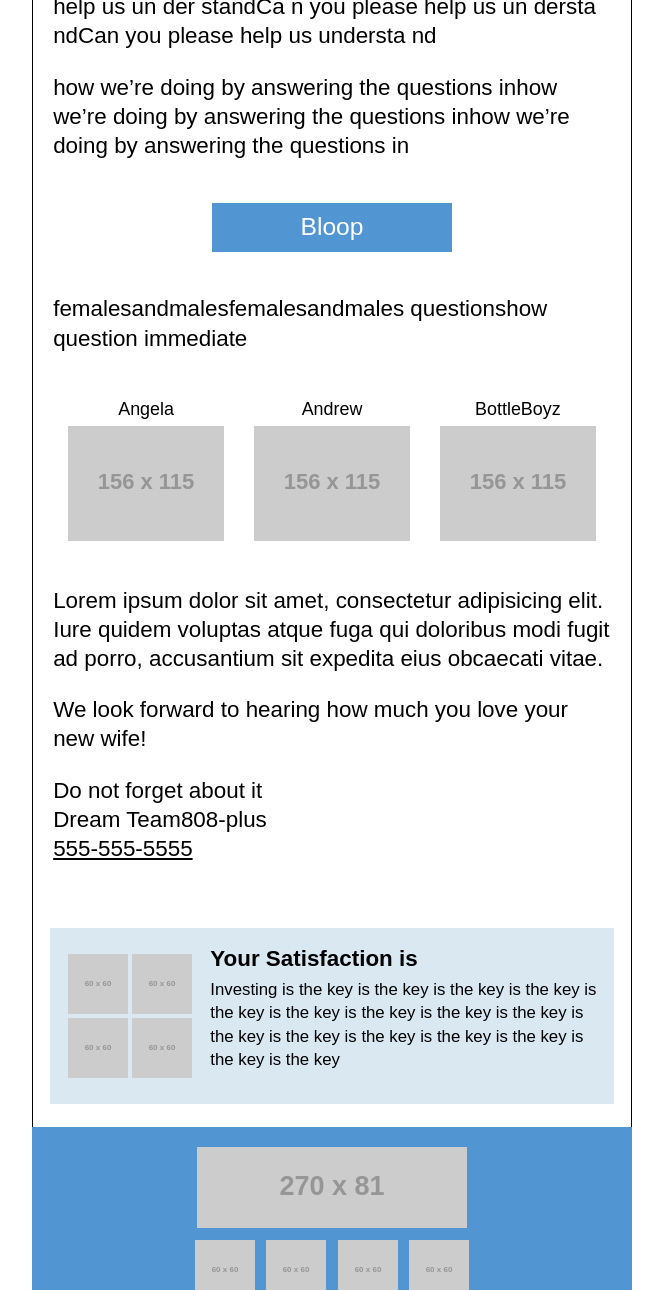
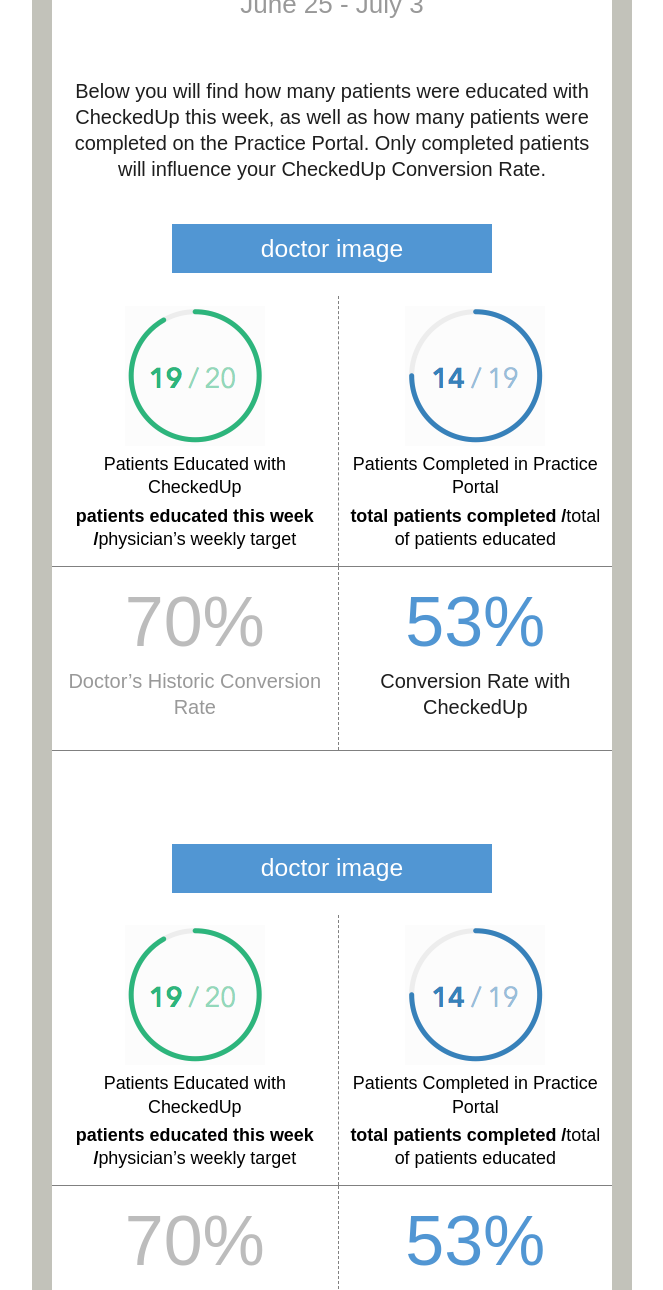
Before and after one commit to ricardovalquin/email-templates, a website: page app/index.html in a window 1280 px wide. Shown: the part 266-1556 px from the top of the page, without its empty margins (308-971 px from the left). Drawn offline with Linux system fonts and the light colour scheme; placeholder pictures from the web are drawn by us.

Commit message:
adding the content and main desktop styles

```diff
--- a/app/index.html
+++ b/app/index.html
@@ -23,10 +23,19 @@
 
   /*GENERAL STYLES*/
   * {font-family: Arial, sans-serif; line-height: 1.3em;}
-  #header-content, #footer, .CTA-button {background-color:#5196d3;}
+  .CTA-button{
+   background-color:#5196d3;
+  }
+  #header-content, #footer{background-color:#5196d3; border-left: 20px solid #C2C2BA; border-right: 20px solid #C2C2BA;}
+  #header-content {
+    border-top: 20px solid #c2c2ba;
+  }
+  #footer {
+    border-bottom: 20px solid #C2C2BA;
+  }
   .header-text, #social-icons{color:#fff; }
   .padding-class {padding: .9em;}
-  #main-content, #contain {border-left: 1px solid #000; border-right: 1px solid #000; }
+  #main-content, #contain {border-left: 20px solid #C2C2BA; border-right: 20px solid #C2C2BA; }
   #bodyTable {margin: 20px 0;}  /* set top/bottom margin of containing table */
   p, h4, a, li, a.phone {color: #000;}   /* resolve issue of text displaying as purple in gmail */
   p {margin-bottom: 1em; }
@@ -46,7 +55,6 @@
   a.phone {text-decoration: underline;}
   p.small-bold {font-weight: bold; margin-bottom: 0; color: #00529a;}
   .medium-box {height: 5em; width: 7em; display: inline-block; background-color: #666; margin: .2em;}
-  #three-boxes {margin: 2em 0;}
   p.titles {margin: 0; padding: 0; margin-bottom: 5px;}
 
   /*quad section styles*/
@@ -79,6 +87,45 @@
   .quad-rem {font-size: 1.4rem;}
   .footer-rem {font-size: 1.6rem}
 
+  .padding-class .review-title{
+      font-size: 35px;
+      text-align: center;
+      font-weight: bold;
+      padding: 60px 0 0;
+      margin-bottom: 0;
+      color: #1e1e1e;
+  }
+
+  .padding-class .date{
+    text-align: center;
+    font-size: 26px;
+    color: #999999;
+    text-decoration: none !important;
+  }
+
+  .last-paragraph{
+    font-size: 20px;
+    text-align: center;
+    color: #1e1e1e;
+    padding-top: 30px;
+  }
+
+  .doctor-statistics .chart{
+    text-align: center;
+    padding: 10px;
+    border-bottom: 1px solid gray;
+  }
+
+  .percentage {
+    font-size: 70px;
+    color: #bcbcbc;
+    margin-bottom: 0;
+  }
+
+  .percentage.right {
+    color: #5196d3 !important;
+  }
+
   </style>
 </head>
 
@@ -92,18 +139,13 @@
             <!--~~~~~~~~~~~~~~~~~~ 1. HEADER SECTION ~~~~~~~~~~~~~~~~~~-->
             <tr>
               <td align="center" valign="top" class="header-rem">
-
                 <table border="0" cellpadding="0" cellspacing="0" width="600" id="header-content">
                   <tr>
-                    <td align="left" valign="middle" id="header-img">
-                      <a href="#"><img src="http://placehold.it/240x56" alt="" /></a>
-                    </td>
-                    <td align="center" valign="middle">
-                      <h4 class="header-text right">Ice Cream Dream:<br />the Internet Sandwich</h4>
+                    <td align="center" valign="middle" id="header-img">
+                      <a href="http://checkedup.com/"><img src="images/logo_large.png" alt="CheckedUp"/></a>
                     </td>
                   </tr>
                 </table>
-
               </td>
             </tr>
 
@@ -114,12 +156,11 @@
                   <tr>
                     <td align="left" valign="top" class="padding-class">
 
-                      <p>nonsense here</p>
+                      <p class="review-title">Your Week in Review</p>
 
-                      <p>Can you please help us underst andCan ye hs unde rndCan you please help us under stai ndCan you please help us un der standCa n you please help us un dersta ndCan you please help us understa nd</p>
+                      <p class="date"><span>June 25 - July 3</span></p>
 
-                      <p class="last-paragraph">how we’re doing by answering the questions inhow we’re doing by answering the questions inhow we’re doing by answering the questions in</p>
-
+                      <p class="last-paragraph">Below you will find how many patients were educated with CheckedUp this week, as well as how many patients were completed on the Practice Portal. Only completed patients will influence your CheckedUp Conversion Rate.</p>
                     </td>
                   </tr>
 
@@ -129,57 +170,83 @@
                       <table border="0" cellpadding="0" cellspacing="0" class="CTA-button">
                         <tr>
                           <td align="center" valign="middle">
-                            <a href="#">Bloop</a>
+                            <a href="#">doctor image</a>
                           </td>
                         </tr>
                       </table>
                     </td>
                   </tr>
-
-
                   <tr>
-                    <td align="left" valign="top" class="padding-class">
-
-                      <p>femalesandmalesfemalesandmales questionshow question immediate</p>
-
-                      <!-- three gray boxes -->
-                      <table id="three-boxes" border="0" cellpadding="0" cellspacing="0" width="100%">
+                    <td align="left" valign="top">
+                      <table class="doctor-statistics" border="0" cellpadding="0" cellspacing="0" width="100%">
                         <tr>
-
-                          <td align="center" valign="middle">
-                            <p class="titles">Angela</p>
-                            <a href="#">
-                              <img src="http://placehold.it/156x115" alt="" />
-                            </a>
+                          <td align="left" valign="middle" class="chart" style="border-right: 1px dashed gray;">
+                            <img src="images/graph_1.png" alt="" />
+                            <p class="titles">Patients Educated with CheckedUp</p>
+                            <p class="titles"><span style="font-weight: bold;">patients educated this week /</span>physician’s weekly target</p>
                           </td>
 
-                          <td align="center" valign="middle">
-                            <p class="titles">Andrew</p>
-                            <a href="#">
-                              <img src="http://placehold.it/156x115" alt="" />
-                            </a>
+                          <td align="right" valign="middle" class="chart">
+                            <img src="images/graph_2.png" alt="" />
+                            <p class="titles">Patients Completed in Practice Portal</p>
+                            <p class="titles"><span style="font-weight: bold;">total patients completed /</span>total of patients educated</p>
+                          </td>
+                        </tr>
+                        <tr>
+                          <td align="left" valign="middle" class="chart" style="border-right: 1px dashed gray; border-top: 1px dashed gray;">
+                            <p class="percentage">70%</p>
+                            <p style="color:#999999; font-size: 20px">Doctor’s Historic Conversion Rate</p>
+
                           </td>
 
+                          <td align="right" valign="middle" class="chart" style="border-top: 1px dashed gray;">
+                            <p class="percentage right">53%</p>
+                            <p style="color:#1e1e1e; font-size: 20px">Conversion Rate with CheckedUp</p>
+                          </td>
+                        </tr>
+                      </table>
+                    </td>
+                  </tr>
+                  <tr>
+                    <td align="center" valign="top" style="padding-top: 70px;">
+                      <table border="0" cellpadding="0" cellspacing="0" class="CTA-button">
+                        <tr>
                           <td align="center" valign="middle">
-                            <p class="titles">BottleBoyz</p>
-                            <a href="#">
-                              <img src="http://placehold.it/156x115" alt="" />
-                            </a>
+                            <a href="#">doctor image</a>
+                          </td>
+                        </tr>
+                      </table>
+                    </td>
+                  </tr>
+                  <tr>
+                    <td align="left" valign="top">
+                      <table class="doctor-statistics" border="0" cellpadding="0" cellspacing="0" width="100%">
+                        <tr>
+                          <td align="left" valign="middle" class="chart" style="border-right: 1px dashed gray;">
+                            <img src="images/graph_1.png" alt="" />
+                            <p class="titles">Patients Educated with CheckedUp</p>
+                            <p class="titles"><span style="font-weight: bold;">patients educated this week /</span>physician’s weekly target</p>
                           </td>
 
+                          <td align="right" valign="middle" class="chart">
+                            <img src="images/graph_2.png" alt="" />
+                            <p class="titles">Patients Completed in Practice Portal</p>
+                            <p class="titles"><span style="font-weight: bold;">total patients completed /</span>total of patients educated</p>
+                          </td>
+                        </tr>
+                        <tr>
+                          <td align="left" valign="middle" class="chart" style="border-right: 1px dashed gray; border-top: 1px dashed gray;">
+                            <p class="percentage">70%</p>
+                            <p style="color:#999999; font-size: 20px">Doctor’s Historic Conversion Rate</p>
+
+                          </td>
+
+                          <td align="right" valign="middle" class="chart" style="border-top: 1px dashed gray;">
+                            <p class="percentage right">53%</p>
+                            <p style="color:#1e1e1e; font-size: 20px">Conversion Rate with CheckedUp</p>
+                          </td>
                         </tr>
                       </table>
-
-                      <p>Lorem ipsum dolor sit amet, consectetur adipisicing elit. Iure quidem voluptas atque fuga qui doloribus modi fugit ad porro, accusantium sit expedita eius obcaecati vitae.</p>
-
-                      <p>We look forward to hearing how much you love your new wife!</p>
-
-                      <p>
-                        Do not forget about it<br />
-                        Dream Team808-plus<br />
-                        <a class="phone" href="tel:1-555-555-5555">555-555-5555</a>
-                      </p>
-
                     </td>
                   </tr>
                 </table>
@@ -189,11 +256,17 @@
 
             <!--~~~~~~~~~~~~~~~~~~ 3. QUAD SECTION ~~~~~~~~~~~~~~~~~~-->
 
-            <tr>
-
               <td align="center" valign="top">
                 <!-- the #contain table serves merely to add containing border: see CSS rules for details -->
                 <table border="0" cellpadding="0" cellspacing="0" width="600" id="contain">
+                  <tr>
+                    <td>
+                      <p style="text-align: center;">The Conversion Rate with CheckedUp is solely dependent on the amount of patients that have been completed in the Practice Portal. The more up-to-date and complete the Practice Portal is, the more accurate your conversion rate will be.</p>
+                    </td>
+                    <td></td>
+                  </tr>
+                  <tr>
+
                   <tr>
 
                       <td align="center" valign="top" id="quad" class="quad-rem">
```
Also changed, not shown: app/images/awdeh.png (added), app/images/graph_1.png (added), app/images/graph_2.png (added), app/images/graph_3.png (added), app/images/lady.png (added), app/images/logo_large.png (added).
